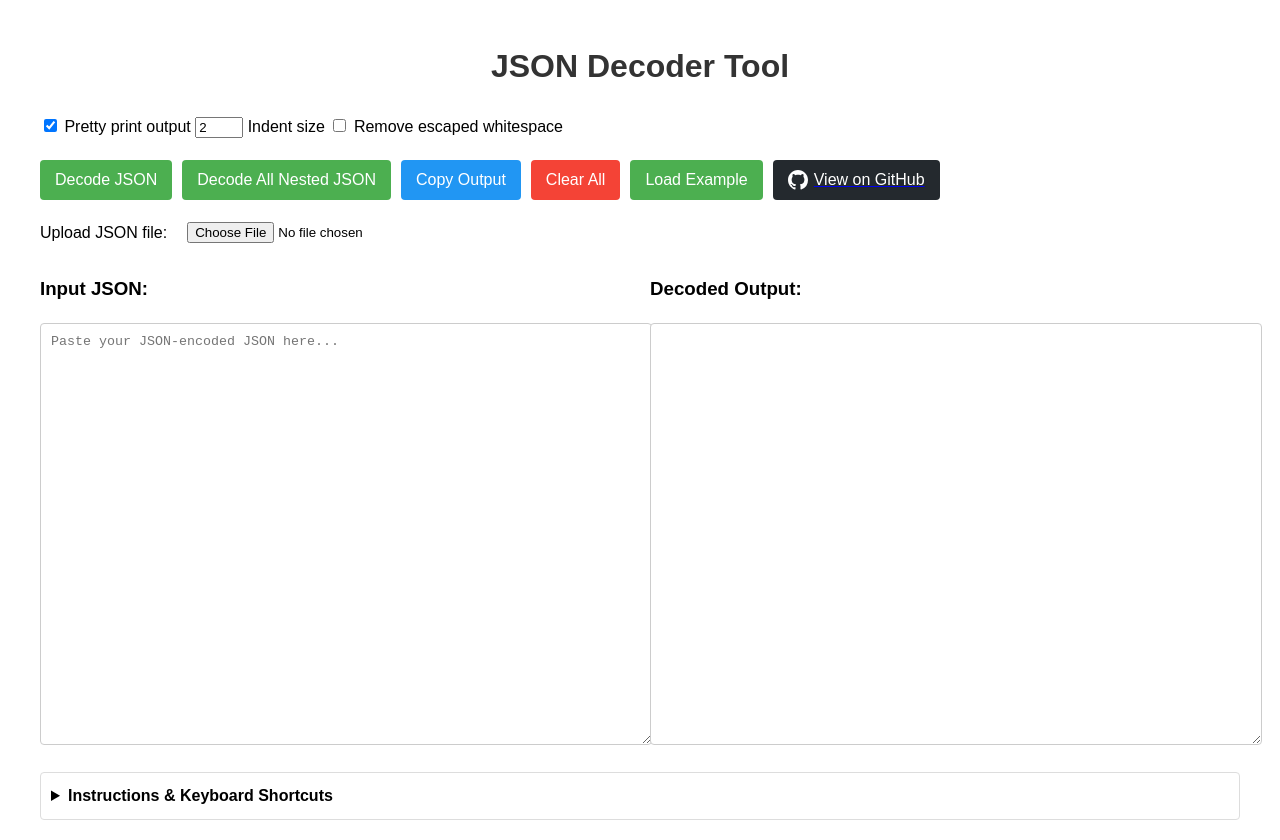
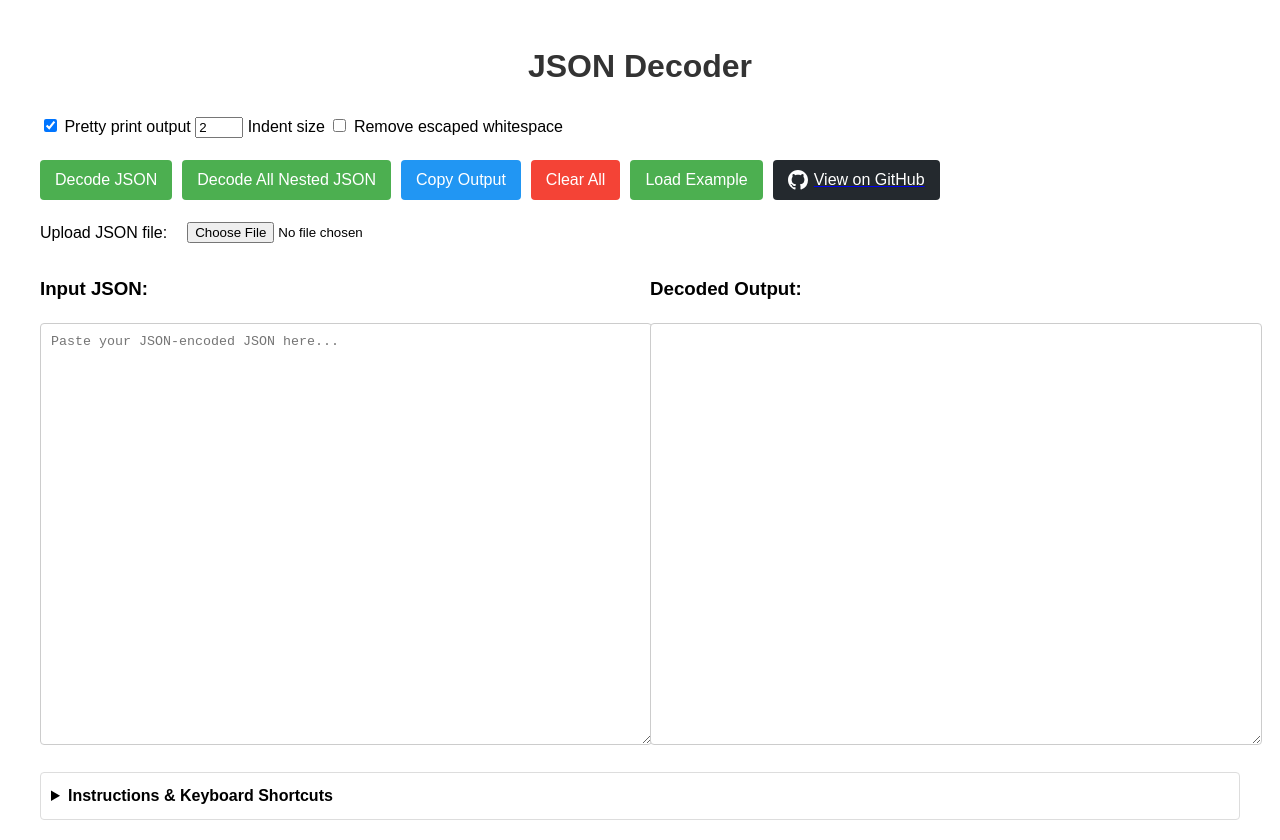
Before and after one commit to lkurcak/json-decoder, a plain HTML site: page index.html in a window 1280 px wide. Drawn offline with Linux system fonts and the light colour scheme.

Commit message:
Update title and heading to standardize naming to "JSON Decoder"

```diff
--- a/index.html
+++ b/index.html
@@ -4,7 +4,7 @@
     <meta charset="UTF-8">
     <link rel="icon" type="image/svg+xml" href="favicon.svg">
     <meta name="viewport" content="width=device-width, initial-scale=1.0">
-    <title>JSON Decoder Tool</title>
+    <title>JSON Decoder</title>
     <style>
         body {
             font-family: Arial, sans-serif;
@@ -114,7 +114,7 @@
     </style>
 </head>
 <body>
-    <h1>JSON Decoder Tool</h1>
+    <h1>JSON Decoder</h1>
 
     <div class="format-options">
         <label>
```
